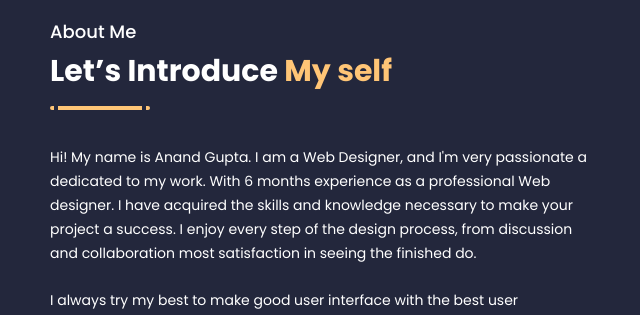
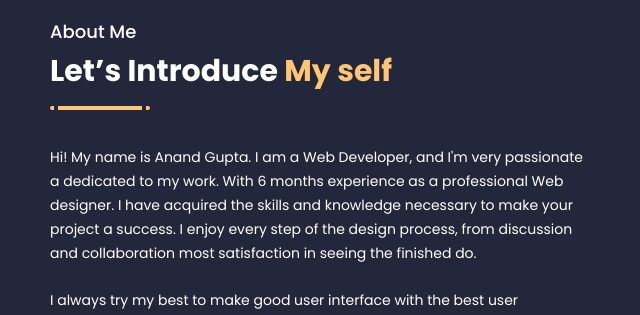
Before and after one commit to AnandKumar340/myself.github.io, a plain HTML site: page index.html in a window 1280 px wide. Shown: the part 1222-1537 px from the top of the page, 605-1245 px from the left. Drawn offline with Linux system fonts and the light colour scheme.

Commit message:
Update index.html

```diff
--- a/index.html
+++ b/index.html
@@ -181,7 +181,7 @@
                                 <h2>Let’s Introduce <span class="text-yellow">My self</span>
                                 </h2>
                                 <div class="section-title-border"></div>
-                                <p class="mt-5">Hi! My name is Anand Gupta. I am a Web Designer, and I'm very passionate a dedicated to my work. With 6 months experience as a professional Web designer. I have acquired the skills and knowledge necessary to make your project a success. I enjoy every step of the design process, from discussion and collaboration most satisfaction in seeing the finished do.
+                                <p class="mt-5">Hi! My name is Anand Gupta. I am a Web Developer, and I'm very passionate a dedicated to my work. With 6 months experience as a professional Web designer. I have acquired the skills and knowledge necessary to make your project a success. I enjoy every step of the design process, from discussion and collaboration most satisfaction in seeing the finished do.
                                 </p>
                                 <p>I always try my best to make good user interface with the best user experience. I
                                     have been working as a Visual designer from.</p>
```
